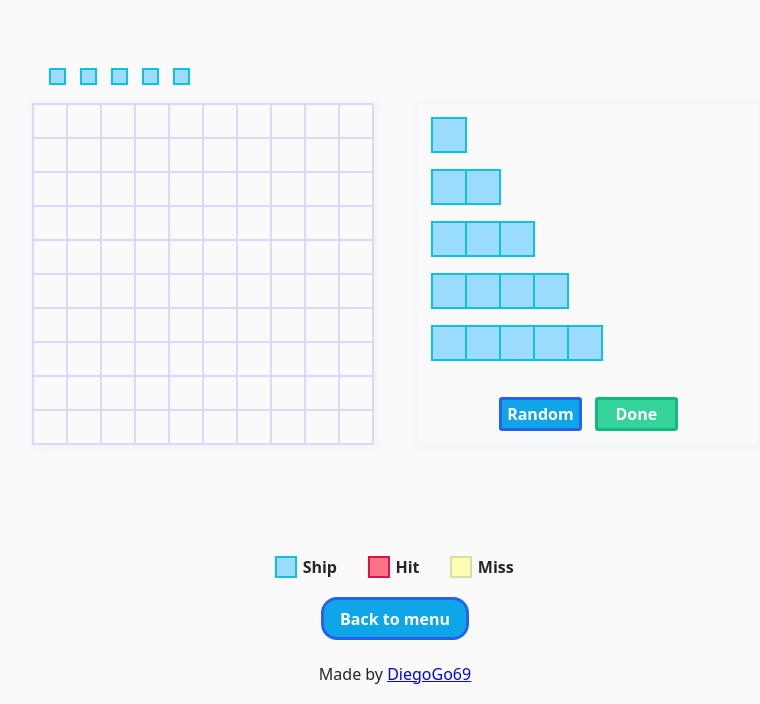
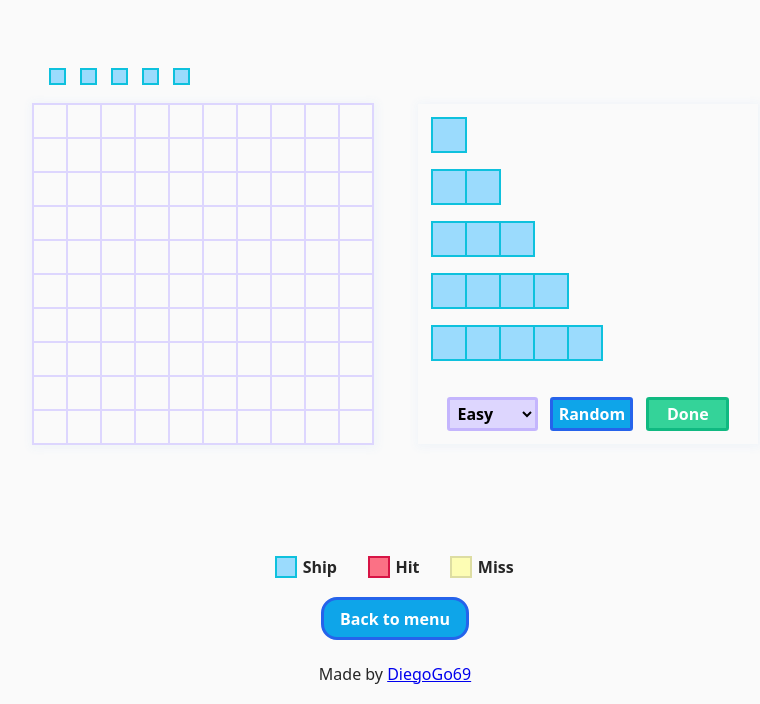
Before and after one commit to diegogo69/battleship, a website built with webpack: page src/template.html in a window 1280 px wide. Both pictures are taken after a click on the button "1 player". Shown: the part 96-800 px from the top of the page, without its empty margins (245-1005 px from the left). Built offline with nearby package versions, Linux system fonts and the light colour scheme.

Commit message:
FEAT: Add level select element on 1 player

```diff
--- a/src/static/css/styles.css
+++ b/src/static/css/styles.css
@@ -15,6 +15,9 @@ body {
     --blue-border: #2563eb;
     --red-bg: #f43f5e;
     --red-border: #be123c;
+    --yellow-bg: hsl(53, 96%, 60%);
+    --yellow-border: #fde047;
+
     --shadow: #f1f5f9;
     --red-shadow: #fb7185;
     --grid-border: #ddd6fe;
@@ -24,12 +27,13 @@ body {
     --ship-miss: hsl(60, 96%, 85%);
     --miss-border: hsl(60, 46%, 75%);
     --ship-hit-border: hsl(345, 83%, 46%);
+    --dark-bg: #262626;
 
     height: 100vh;
     display: flex;
     flex-direction: column;
     background-color: var(--body-bg);
-    color: #262626;
+    color: var(--dark-bg);
     user-select: none;
 }
 
@@ -53,7 +57,7 @@ h1 > span:last-child {
 body > main {
     flex: 1;
     display: flex;
-    padding: 0 2rem;
+    padding: 0 1rem;
 }
 
 body > footer {
@@ -131,9 +135,27 @@ body > header > h1 {
     display: flex;
 }
 
-.ships-btns button {
+.ships-btns button{
     width: 5.2rem;
     height: 2.1rem;
+}
+
+.ships-btns select {
+    width: min-content;
+    height: 2.1rem;
+    padding-left: .2rem;
+
+    background-color: #ddd6fe;
+    border: 3px solid #c4b5fd;
+    border-radius: .2rem;
+    font-weight: 900;
+    cursor: pointer;
+    outline: none;
+}
+
+select option {
+    /* background-color: #f5f3ff; */
+    background-color: #ede9fe;
 }
 
 .place-ships-wrapper {
--- a/src/static/js/handlers.js
+++ b/src/static/js/handlers.js
@@ -378,11 +378,32 @@ const handlers = (function () {
   };
 
   // Display ships container
-  const displayShips = function displayShipContainer(doneFn, turn) {
+  const displayShips = function displayShipContainer(
+    doneFn,
+    turn,
+    isPvP = false,
+  ) {
     const rivalTurn = turn === 1 ? 2 : 1;
     const placeShipsNode = document.createElement("div");
     placeShipsNode.classList.add("place-ships-wrapper");
-    const ships = createShips();
+    const btnWrapper = document.createElement("div");
+    btnWrapper.classList.add("ships-btns");
+
+    if (!isPvP) {
+      const levelSelect = document.createElement("select");
+      levelSelect.classList.add("lvl-select");
+
+      const lvls = ["easy", "normal", "hard"];
+      lvls.forEach((lvl) => {
+        const lvlOpt = document.createElement("option");
+        lvlOpt.value = lvl;
+        lvlOpt.textContent = lvl[0].toUpperCase() + lvl.slice(1);
+        levelSelect.appendChild(lvlOpt);
+      });
+
+      btnWrapper.appendChild(levelSelect);
+    }
+
     const doneBtn = document.createElement("button");
     doneBtn.textContent = "Done";
     doneBtn.classList.add("done-btn");
@@ -392,11 +413,10 @@ const handlers = (function () {
     randomBtn.classList.add("random-btn");
     randomBtn.addEventListener("click", placeShipsRandomly);
 
-    const btnWrapper = document.createElement("div");
-    btnWrapper.classList.add("ships-btns");
+    const ships = createShips();
+    placeShipsNode.appendChild(ships);
     btnWrapper.appendChild(randomBtn);
     btnWrapper.appendChild(doneBtn);
-    placeShipsNode.appendChild(ships);
     placeShipsNode.appendChild(btnWrapper);
     domHandler.render.ships(placeShipsNode, rivalTurn);
   };
@@ -488,10 +508,10 @@ const handlers = (function () {
     domHandler.render.boardsHeader(header);
   };
 
-  const initGame = function initGame(pvp) {
+  const initGame = function initGame(isPvP) {
     // Creeate new game instance
     const game = gameInstance();
-    game.init(pvp);
+    game.init(isPvP);
 
     // Initialize the gameboard DOM handlers to current game instance
     GameboardNode.initGameboard(game);
@@ -499,9 +519,9 @@ const handlers = (function () {
 
     // Display gameboard only for player 1. As the other will hold the ships elements
     const turn = game.getTurn(); // 1
-    displayHeader(turn, game.isPvPGamemode(), null, true);
+    displayHeader(turn, isPvP, null, true);
     displayBoard(turn);
-    displayShips(GameboardNode.doneFn, turn);
+    displayShips(GameboardNode.doneFn, turn, isPvP);
     hideGamemodes();
   };
 
```
